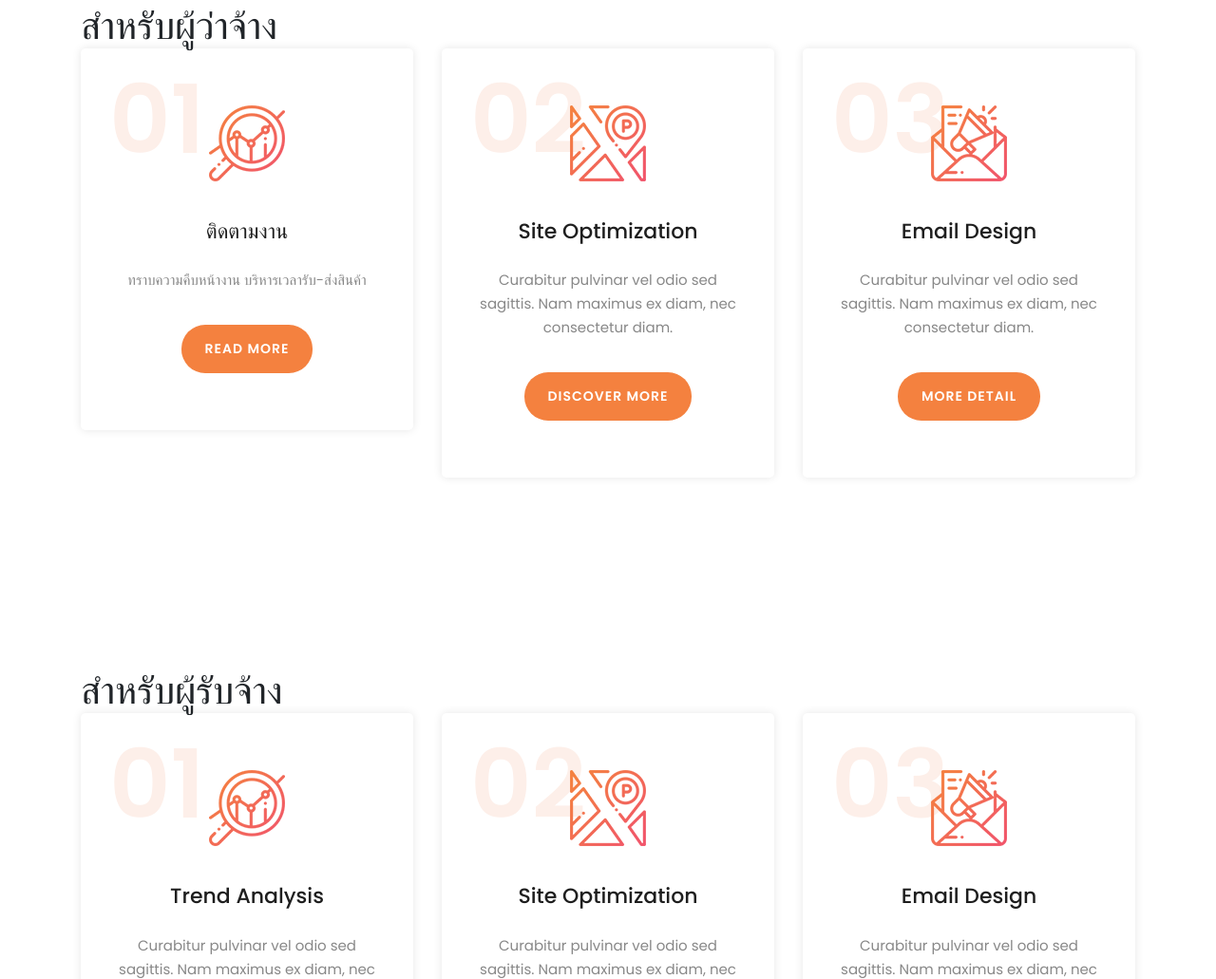
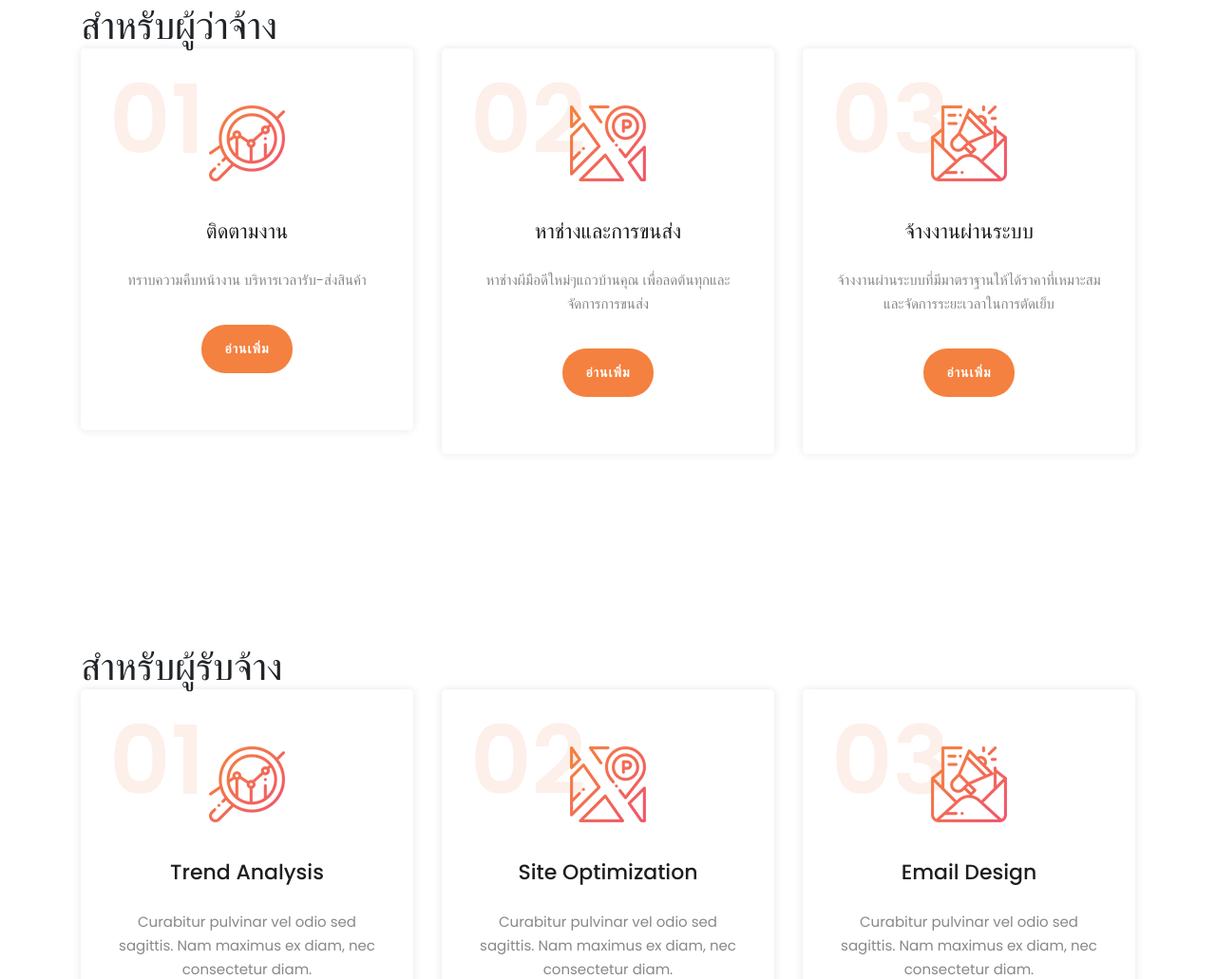
Before and after one commit to PlusMetha/sewside, a plain HTML site: page index.html in a window 1280 px wide. Shown: the part 897-1928 px from the top of the page at 95% size. Drawn offline with Linux system fonts and the light colour scheme.

Commit message:
Update index.html

```diff
--- a/index.html
+++ b/index.html
@@ -116,7 +116,7 @@ https://templatemo.com/tm-540-lava-landing-page
                             <h4>ติดตามงาน</h4>
                             <p>ทราบความคืบหน้างาน บริหารเวลารับ-ส่งสินค้า </p>
                             <a href="#testimonials" class="main-button">
-                                Read More
+                                อ่านเพิ่ม
                             </a>
                         </div>
                     </div>
@@ -127,10 +127,10 @@ https://templatemo.com/tm-540-lava-landing-page
                         <div class="features-icon">
                             <h2>02</h2>
                             <img src="assets/images/features-icon-2.png" alt="">
-                            <h4>Site Optimization</h4>
-                            <p>Curabitur pulvinar vel odio sed sagittis. Nam maximus ex diam, nec consectetur diam.</p>
+                            <h4>หาช่างและการขนส่ง</h4>
+                            <p>หาช่างผีมือดีใหม่ๆแถวบ้านคุณ เพื่อลดต้นทุกและจัดการการขนส่ง</p>
                             <a href="#testimonials" class="main-button">
-                                Discover More
+                                อ่านเพิ่ม
                             </a>
                         </div>
                     </div>
@@ -141,10 +141,10 @@ https://templatemo.com/tm-540-lava-landing-page
                         <div class="features-icon">
                             <h2>03</h2>
                             <img src="assets/images/features-icon-3.png" alt="">
-                            <h4>Email Design</h4>
-                            <p>Curabitur pulvinar vel odio sed sagittis. Nam maximus ex diam, nec consectetur diam.</p>
+                            <h4>จ้างงานผ่านระบบ</h4>
+                            <p>จ้างงานผ่านระบบที่มีมาตราฐานให้ได้ราคาที่เหมาะสมและจัดการระยะเวลาในการตัดเย็บ</p>
                             <a href="#testimonials" class="main-button">
-                                More Detail
+                                อ่านเพิ่ม
                             </a>
                         </div>
                     </div>
```
